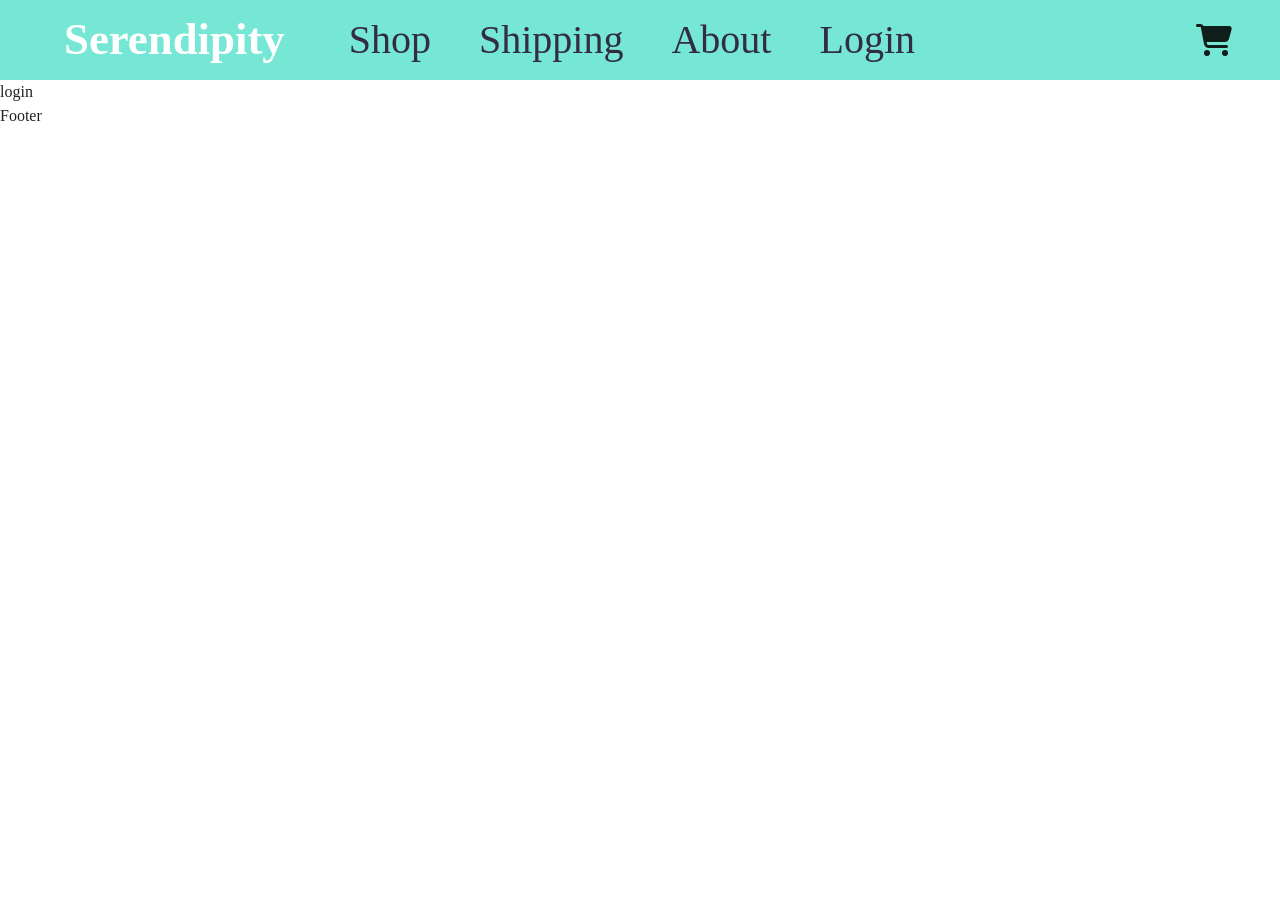
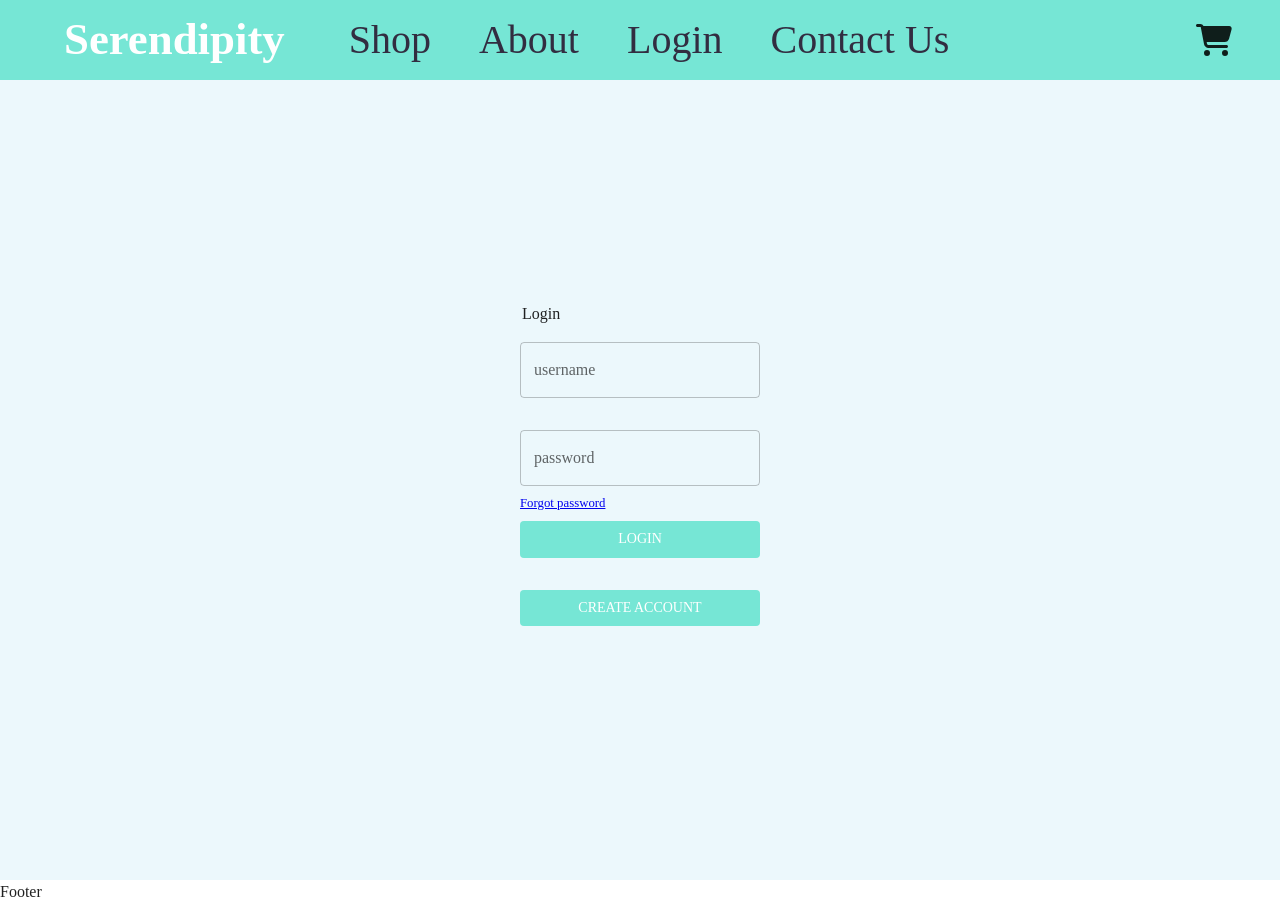
Before and after one commit to TonyL271/serendipity-shop, a Next.js app: page /login in a window 1280 px wide. Before the commit the page ends 800 px from the top, so only its background shows below. Built offline with nearby package versions, Linux system fonts and the light colour scheme; no server answers.

Commit message:
Changed navbar links: removed shipping and added contact us. In addition the About, Contact Us, Login, Page has been completed

```diff
--- a/pages/login.js
+++ b/pages/login.js
@@ -1,8 +1,47 @@
-import React from 'react'
+import { Box, Button, TextField, FormControl, Typography } from "@mui/material"
+import styled from "@emotion/styled"
+import Link from "next/link";
+const login = () => {
+  const StyledButton = styled(Button)(({ theme }) => ({
+    backgroundColor: theme.palette.primary.main,
+    color: "white",
+    width: "15rem",
+    marginBottom: '2rem'
+  }));
+  return (
+    <Box sx={{
+      width: '100vw',
+      height: '100vh',
+      display: 'flex',
+      alignItems: 'center',
+      justifyContent: 'center',
+      bgcolor: 'primary.background',
+    }}>
+      <Box
+        sx={{
+          width: '60%',
+          height: '50%',
+          mx: 'auto',
+          display: 'flex',
+          alignItems: 'center',
+          justifyContent: 'center',
+          flexDirection: 'column',
+        }}>
+        <FormControl>
+          <Typography component="legend" width="100%" textAlign="left" marginBottom="1rem">Login</Typography>
+          <TextField id="input-username" label="username" variant="outlined" sx={{ mb: '2rem' }} />
+          <TextField id="input-password" label="password" variant="outlined" type="password" sx={{ mb: '0.5rem' }} />
+          <Link href="/forgot-password" passHref>
+            <Box component="a" marginBottom="0.5rem" fontSize="0.8rem">
+              Forgot password
+            </Box>
+          </Link>
+          <StyledButton>Login</StyledButton>
+          <StyledButton>Create Account</StyledButton>
+        </FormControl>
+      </Box>
 
-const login = () => {
-  return (
-    <div>login</div>
+    </Box>
   )
 }
 
--- a/pages/product/[slug].js
+++ b/pages/product/[slug].js
@@ -11,7 +11,7 @@ const Post = ({ product }) => {
     const [quantity, setQuantity] = useState(1)
 
     return (
-        <Box sx={{ width: '100vw', minHeight: '100vh', bgcolor: '#ecf8fc', }}>
+        <Box sx={{ width: '100vw', minHeight: '100vh', bgcolor: 'primary.background', }}>
             <Box sx={{ display: { mobile: 'box', laptop: 'none' }, width: '100vw', height: '80px', }} />
             <Typography py="1rem" variant="h2" align='center'>{product.title}</Typography>
             <Box
--- a/src/components/Navbar.jsx
+++ b/src/components/Navbar.jsx
@@ -95,9 +95,9 @@ const Navbar = () => {
           zIndex: 2,
         }}>
         <NavLink setOpenHamburger={setOpenHamburger} href="/shop" title="Shop" />
-        <NavLink setOpenHamburger={setOpenHamburger} href="/shipping" title="Shipping" />
         <NavLink setOpenHamburger={setOpenHamburger} href="/about" title="About" />
         <NavLink setOpenHamburger={setOpenHamburger} href="/login" title="Login" />
+        <NavLink setOpenHamburger={setOpenHamburger} href="/contact-us" title="Contact Us" />
       </Box>
       <Box component="span" sx={{ position: 'absolute', right: '3rem', top: '1.5rem' }}>
         <FontAwesomeIcon icon={faCartShopping} size="2x" />
--- a/src/theme.js
+++ b/src/theme.js
@@ -8,6 +8,7 @@ const theme = createTheme({
       main: '#76E6D5',
       dark: '#322D41',
       light: '#F5F5F5',
+      background: '#ecf8fc',
     },
     secondary: {
       main: '#FF995D',
```
Also changed, not shown: pages/about.js (+27 -2 lines), pages/contact-us.js (added, +29 -0 lines), pages/shipping.js (deleted, +0 -9 lines).
